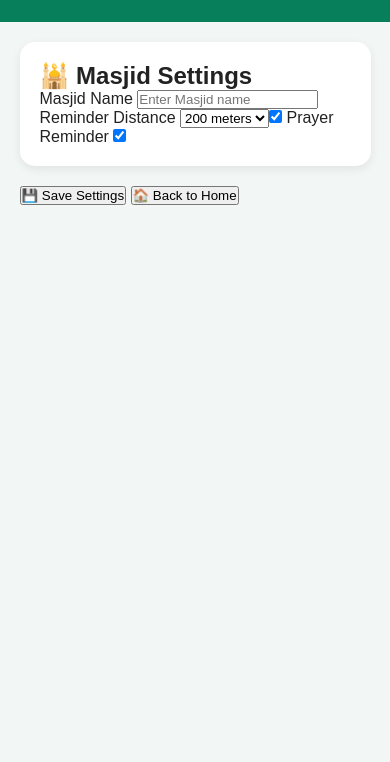
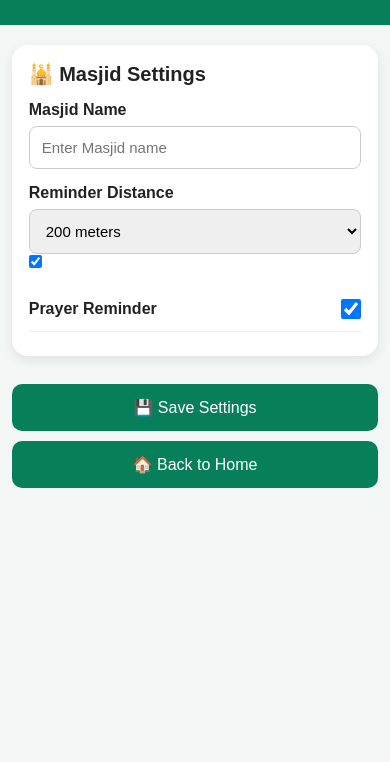
Before and after one commit to mullar05/prayer-reminder, a plain HTML site: page settings.html in a window 390 px wide. Shown: the part 82-844 px from the top of the page. Drawn offline with Linux system fonts and the light colour scheme.

Commit message:
initial commit

```diff
--- a/style.css
+++ b/style.css
@@ -8,17 +8,18 @@ body {
     font-family: Arial, sans-serif;
     background: #f2f7f5;
     color: #222;
+    min-height: 100vh;
 }
 
 header {
     background: #087f5b;
     color: white;
     text-align: center;
-    padding: 25px 15px;
+    padding: 28px 15px;
 }
 
 header h1 {
-    font-size: 25px;
+    font-size: 26px;
     margin-bottom: 8px;
 }
 
@@ -27,22 +28,22 @@ header p {
 }
 
 main {
-    width: 90%;
+    width: 92%;
     max-width: 500px;
     margin: 20px auto;
 }
 
 section {
     background: white;
-    border-radius: 15px;
+    border-radius: 16px;
     padding: 20px;
-    margin-bottom: 20px;
-    box-shadow: 0 3px 10px rgba(0, 0, 0, 0.08);
+    margin-bottom: 18px;
+    box-shadow: 0 4px 12px rgba(0, 0, 0, 0.08);
 }
 
-.location h2 {
-    font-size: 18px;
-    margin-bottom: 8px;
+section h2 {
+    margin-bottom: 15px;
+    font-size: 20px;
 }
 
 .location p {
@@ -54,19 +55,14 @@ section {
     background: #e1f5ec;
 }
 
-.next-prayer h2 {
-    font-size: 18px;
-    margin-bottom: 10px;
-}
-
 .next-prayer h1 {
-    font-size: 35px;
     color: #087f5b;
-    margin-bottom: 5px;
+    font-size: 38px;
+    margin: 10px 0;
 }
 
 #prayerTime {
-    font-size: 22px;
+    font-size: 24px;
     font-weight: bold;
 }
 
@@ -76,13 +72,13 @@ section {
 }
 
 .prayers h2 {
-    margin-bottom: 15px;
+    margin-bottom: 10px;
 }
 
 .prayer {
     display: flex;
     justify-content: space-between;
-    padding: 14px 5px;
+    padding: 15px 5px;
     border-bottom: 1px solid #ddd;
 }
 
@@ -90,9 +86,19 @@ section {
     border-bottom: none;
 }
 
-#silenceButton {
+.masjid-section {
+    text-align: center;
+}
+
+#locationStatus {
+    margin-bottom: 15px;
+    line-height: 1.5;
+}
+
+button {
     width: 100%;
-    padding: 15px;
+    padding: 14px;
+    margin-top: 10px;
     border: none;
     border-radius: 10px;
     background: #087f5b;
@@ -101,6 +107,62 @@ section {
     cursor: pointer;
 }
 
-#silenceButton:hover {
+button:hover {
     background: #066b4d;
 }
+
+/* Settings */
+
+label {
+    display: block;
+    margin-top: 15px;
+    margin-bottom: 7px;
+    font-weight: bold;
+}
+
+input[type="text"],
+select {
+    width: 100%;
+    padding: 12px;
+    border: 1px solid #ccc;
+    border-radius: 8px;
+    font-size: 15px;
+}
+
+.setting {
+    display: flex;
+    justify-content: space-between;
+    align-items: center;
+    padding: 12px 0;
+    border-bottom: 1px solid #eee;
+}
+
+.setting input {
+    width: 20px;
+    height: 20px;
+}
+
+/* Mobile */
+
+@media (max-width: 480px) {
+
+    header h1 {
+        font-size: 22px;
+    }
+
+    main {
+        width: 94%;
+    }
+
+    section {
+        padding: 17px;
+    }
+
+    .next-prayer h1 {
+        font-size: 32px;
+    }
+
+    #prayerTime {
+        font-size: 21px;
+    }
+}
```
